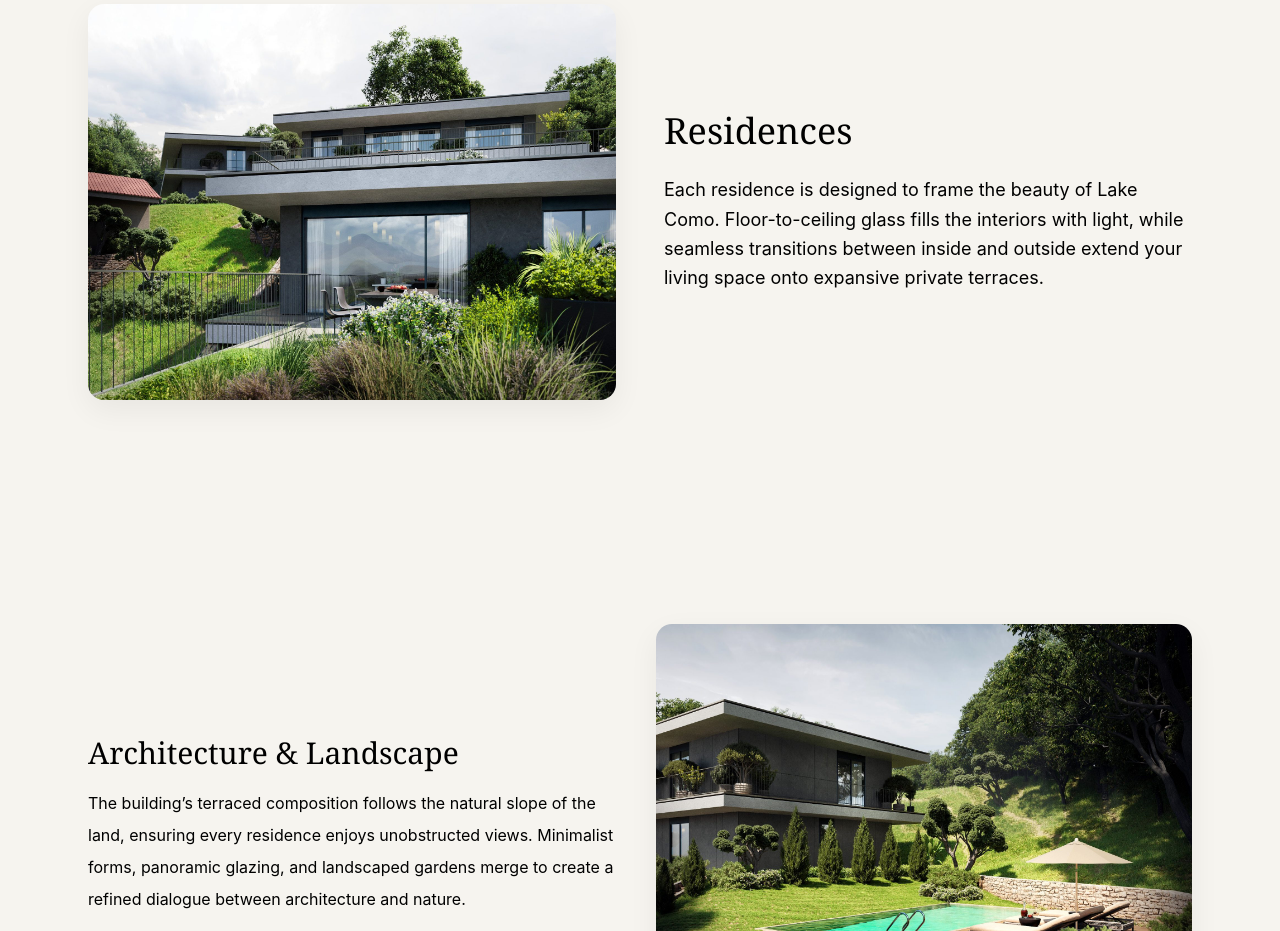
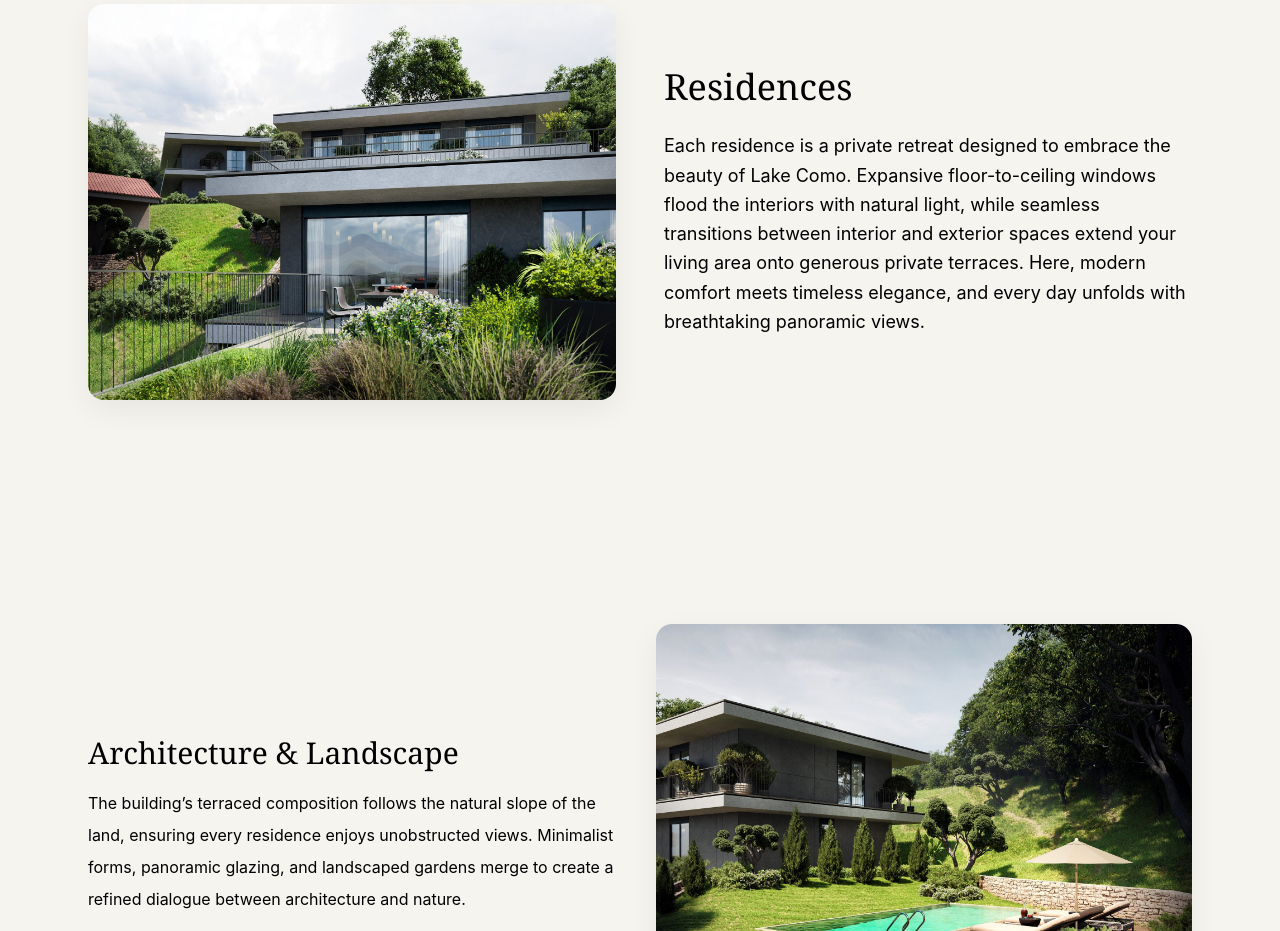
Before and after one commit to 9521287-max/clv-landing, a React (Vite) app: page / in a window 1280 px wide. Shown: the part 1660-2591 px from the top of the page. Built offline with nearby package versions, Linux system fonts and the light colour scheme.

Commit message:
Update i18n.js

```diff
--- a/src/i18n.js
+++ b/src/i18n.js
@@ -55,7 +55,7 @@ hero: {
 
 residences: {
   title: "Residences",
-    text: "Each residence is designed to frame the beauty of Lake Como. Floor-to-ceiling glass fills the interiors with light, while seamless transitions between inside and outside extend your living space onto expansive private terraces."
+  text: "Each residence is a private retreat designed to embrace the beauty of Lake Como. Expansive floor-to-ceiling windows flood the interiors with natural light, while seamless transitions between interior and exterior spaces extend your living area onto generous private terraces. Here, modern comfort meets timeless elegance, and every day unfolds with breathtaking panoramic views."
 },
 
   architecture: {
@@ -187,7 +187,7 @@ const it = {
 
 residences: {
   title: "Residenze",
-    text: "Ogni residenza è progettata per incorniciare la bellezza del Lago di Como. Le vetrate a tutta altezza inondano gli interni di luce, mentre la continuità tra ambienti interni ed esterni estende lo spazio di vita su generose terrazze private."
+  text: "Ogni residenza è un rifugio privato pensato per abbracciare la bellezza del Lago di Como. Le ampie vetrate a tutta altezza riempiono gli interni di luce naturale, mentre la perfetta continuità tra spazi interni ed esterni estende l’area abitativa su generose terrazze private. Qui il comfort moderno incontra l’eleganza senza tempo, e ogni giornata si apre con viste panoramiche mozzafiato."
 },
 
   architecture: {
```
Lines whose indentation alone changed are shown as unchanged.
